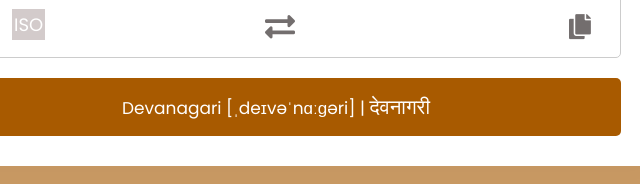
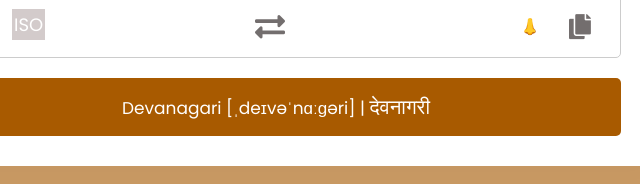
Before and after one commit to Vyshantha/devanagaritransliterate, a plain HTML site: page index.html in a window 1280 px wide. Shown: the part 494-678 px from the top of the page, 364-1004 px from the left. Drawn offline with Linux system fonts and the light colour scheme.

Commit message:
Devanagari non-strict nasalisation for ISO-15919

```diff
--- a/index.html
+++ b/index.html
@@ -57,6 +57,7 @@
             <i class="fas fa-exchange-alt" onclick="swapTransliteration()"></i>
           </li>
           <li class="row to">
+            <div id="nasalisation" class="isoNasal" title="With strict nasalisation" onclick="strictNasalisation()">👃</div>
             <div class="icons tooltip" onmousedown="show2()">
               <i id="to" class="fas fa-copy" onclick="copyContent2()"></i>
               <div id="tooltip2" onmouseout="hide()" class="tooltiptext">
```
